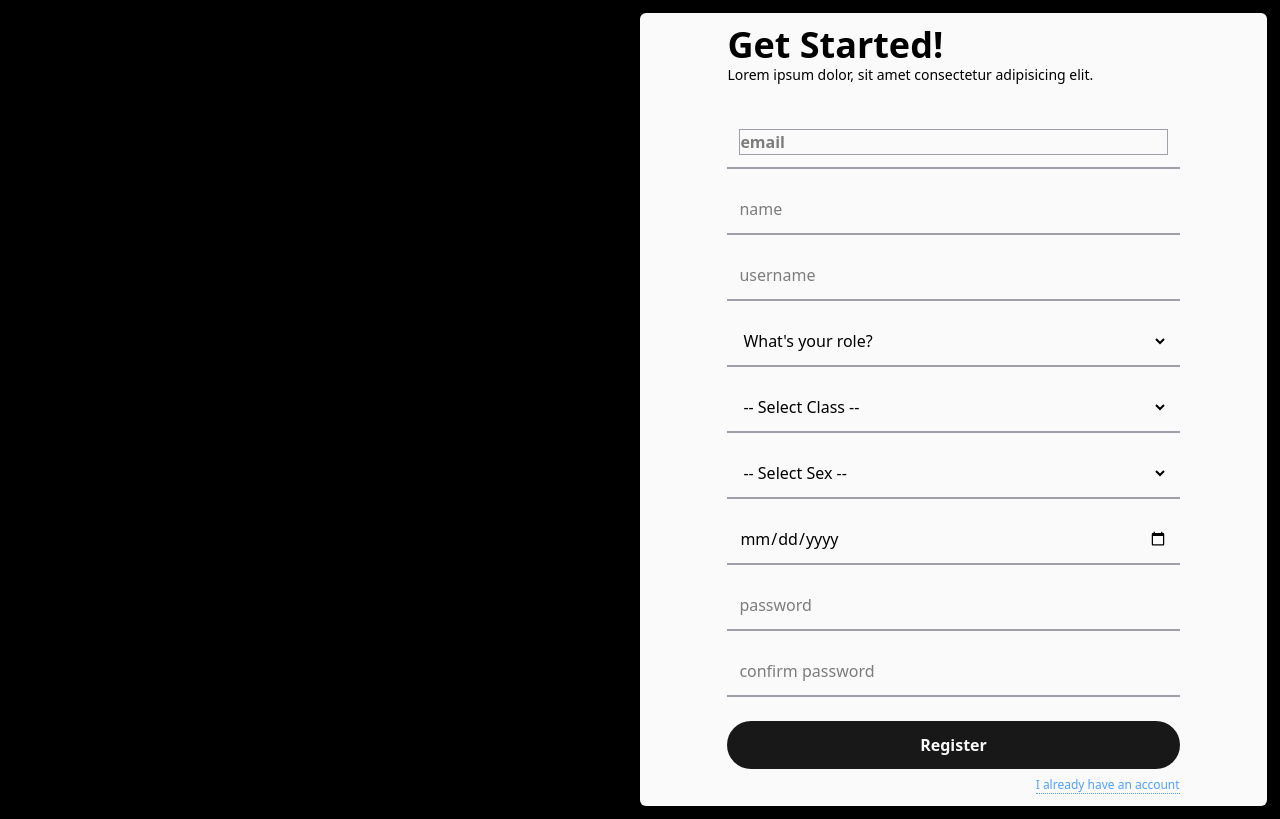
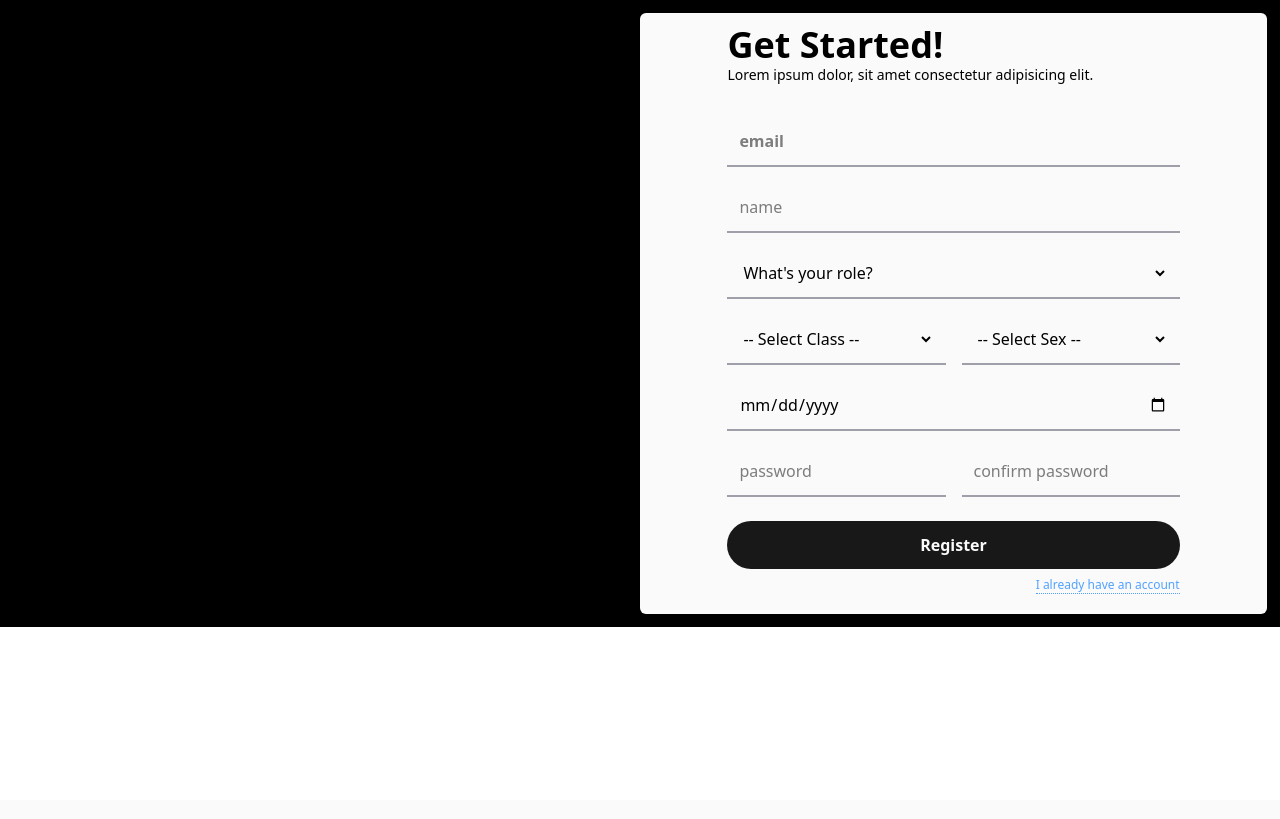
Before and after one commit to Samn1ce/SMS, a PHP site: page /register.php in a window 1280 px wide. After the commit the page ends 627 px from the top, so only its background shows below. Run offline with PHP 8.4, Linux system fonts and the light colour scheme; data that the repository does not hold is empty.

Commit message:
[UI & BUG]: register.php

```diff
--- a/register.php
+++ b/register.php
@@ -16,7 +16,7 @@
 <body>
     <form action="includes/registerFormhandler.inc.php" method="post">
         <div class="w-full border bg-black p-1 lg:p-3 flex items-end justify-end">
-            <div class="w-full lg:w-1/2 p-3 bg-zinc-50 h-full rounded-md flex justify-center items-center">
+            <div class="w-full lg:w-1/2 p-3 pb-5 bg-zinc-50 h-full rounded-md flex justify-center items-center">
                 <div class="w-11/12 lg:w-3/4 flex flex-col gap-8">
                     <div>
                         <h1 class=" text-4xl font-bold">Get Started!</h1>
@@ -30,7 +30,7 @@
                                     name="email"
                                     placeholder="email"
                                     value="<?= isset($_GET['email']) ? htmlspecialchars($_GET['email']) : '' ?>"
-                                    class="w-full font-semibold border <?= (isset($_GET['error']) && ($_GET['error'] === 'emptyfields') && ($_GET['email'] === '') ? 'border-red-500' : 'border-zinc-400') ?>"
+                                    class="w-full outline-none font-semibold"
                                 />
                             </div>
                             <?php
@@ -51,23 +51,19 @@
                                     class="w-full outline-none"
                                 />
                             </div>
+                            <?php
+                                if (isset($_GET['error']) && ($_GET['error'] === 'emptyfields') && ($_GET['mname'] === '')) { echo '
+                                    <p class="text-red-500 text-xs self-end">
+                                        This field is empty
+                                    </p>';
+                                }
+                            ?>
                         </div>
                         <div class="flex flex-col">
-                            <div class="w-full flex gap-2 items-center border-b-2 p-3 <?= (isset($_GET['error']) && ($_GET['error'] === 'emptyfields') && ($_GET['username'] === '') ? 'border-red-500' : 'border-zinc-400') ?>">
-                                <input
-                                    type="text"
-                                    name="username"
-                                    placeholder="username"
-                                    value="<?= isset($_GET['username']) ? htmlspecialchars($_GET['username']) : '' ?>"
-                                    class="w-full outline-none"
-                                />
-                            </div>
-                        </div>
-                        <div class="flex flex-col">
-                            <div class="w-full flex gap-2 items-center border-b-2 border-zinc-400 p-3">
+                            <div class="w-full flex gap-2 items-center border-b-2 p-3 <?= (isset($_GET['error']) && ($_GET['error'] === 'emptyfields' || 'invalidrole') && ($_GET['role'] === "none") ? 'border-red-500' : 'border-zinc-400') ?>">
                                 <select
                                     name="role"
-                                    class="w-full outline-none <?= (isset($_GET['error']) && ($_GET['error'] === 'emptyfields') && ($_GET['role'] === "none") ? 'border-red-500' : 'border-black') ?>"
+                                    class="w-full outline-none"
                                 >
                                     <option value="none">What's your role?</option>
                                     <option value="student">Student</option>
@@ -75,7 +71,8 @@
                                 </select>
                             </div>
                         </div>
-                       <div class="flex flex-col">
+                        <div class="w-full flex justify-between gap-4">
+                            <div class="flex flex-col w-full">
                                 <div class="w-full flex gap-2 items-center border-b-2 border-zinc-400 p-3">
                                     <select name="class_id" id="class" class="w-full outline-none">
                                         <option value="">-- Select Class --</option>
@@ -87,7 +84,7 @@
                                     </select>
                                 </div>
                             </div>
-                        <div class="flex flex-col">
+                            <div class="flex flex-col w-full">
                                 <div class="w-full flex gap-2 items-center border-b-2 border-zinc-400 p-3">
                                     <select name="gender" class="w-full outline-none">
                                         <option value="">-- Select Sex --</option>
@@ -96,19 +93,22 @@
                                     </select>
                                 </div>
                             </div>
+                        </div>
                         <div class="flex flex-col">
                             <div class="w-full flex gap-2 items-center border-b-2 border-zinc-400 p-3">
                                 <input type="date" name="dob" class="w-full outline-none" />
                             </div>
                         </div>
-                       <div class="flex flex-col">
+                        <div class="w-full flex justify-between gap-4">
+                            <div class="flex flex-col w-full">
                                 <div class="w-full flex gap-2 items-center border-b-2 border-zinc-400 p-3">
                                     <input type="password" name="pwd" placeholder="password" class="w-full outline-none" />
                                 </div>
                             </div>
-                        <div class="flex flex-col">
+                            <div class="flex flex-col w-full">
                                 <div class="w-full flex gap-2 items-center border-b-2 border-zinc-400 p-3">
                                     <input type="password" name="confirmPwd" placeholder="confirm password" class="w-full outline-none" />
+                                </div>
                             </div>
                         </div>
                         <div class="flex flex-col gap-2 justify-end items-end mt-2">
```
Also changed, not shown: includes/registerFormhandler.inc.php (+9 -10 lines). Lines whose indentation alone changed are shown as unchanged.
